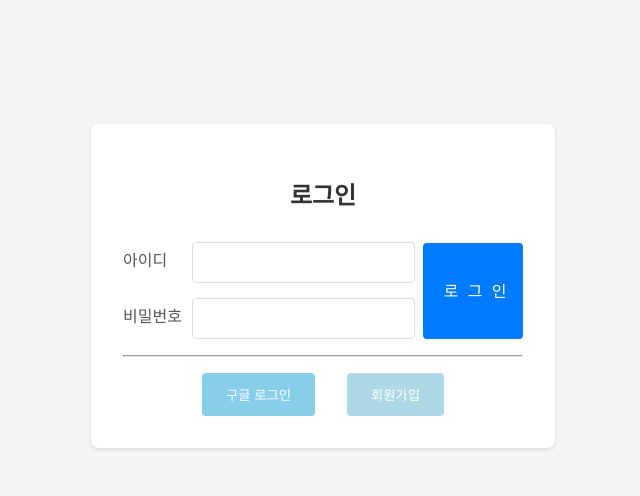
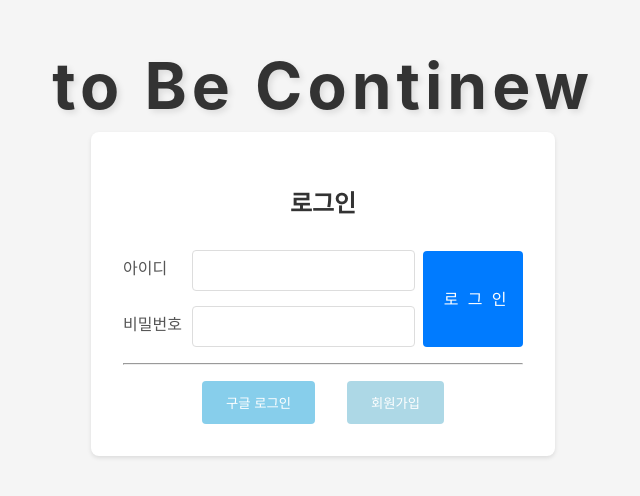
Before and after one commit to cjfwls2639/project_ctn, a React (Create React App) app: page /login in a window 1280 px wide. Shown: the part 114-610 px from the top of the page, without its empty margins (317-957 px from the left). Built offline with nearby package versions, Linux system fonts and the light colour scheme; the HTML template or start-up script is replaced by a standard one.

Commit message:
사이트의 첫 화면을 로그인으로 변경 그에 따른 로그인 페이징에 사이트 이름 추가

```diff
--- a/src/App.js
+++ b/src/App.js
@@ -1,5 +1,5 @@
 import React from 'react';
-import { BrowserRouter as Router, Routes, Route } from 'react-router-dom';
+import { BrowserRouter as Router, Routes, Route, Navigate } from 'react-router-dom';
 import Login from './login';
 import Register from './Register';
 import MainPage from './MainPage';
@@ -9,9 +9,10 @@ function App() {
   return (
     <Router>
       <Routes>
-        <Route path="/" element={<MainPage />} />
+        <Route path="/" element={<Navigate to="/login" replace />} />
         <Route path="/login" element={<Login />} />
         <Route path="/register" element={<Register />} />
+        <Route path="/main" element={<MainPage />} />
         <Route path="/profile" element={<Profile />} />
       </Routes>
     </Router>
--- a/src/login.css
+++ b/src/login.css
@@ -1,9 +1,23 @@
 .login-container {
   display: flex;
+  flex-direction: column;
   justify-content: center;
   align-items: center;
   min-height: 100vh;
   background-color: #f5f5f5;
+  padding: 2rem 0;
+}
+
+.login-title {
+  text-align: center;
+  color: #333;
+  font-size: 4rem;
+  font-weight: bold;
+  margin-bottom: 1.5rem;
+  letter-spacing: 5px;
+  text-shadow: 3px 3px 6px rgba(0,0,0,0.1);
+  position: relative;
+  top: -5rem;
 }
 
 .login-box {
@@ -13,6 +27,8 @@
   box-shadow: 0 2px 4px rgba(0, 0, 0, 0.1);
   width: 100%;
   max-width: 400px;
+  position: relative;
+  top: -6rem;
 }
 
 .login-box h2 {
--- a/src/login.js
+++ b/src/login.js
@@ -21,11 +21,12 @@ function Login() {
 
     setError('');
     // 로그인 성공 시 메인 페이지로 이동
-    navigate('/');
+    navigate('/main');
   };
 
   return (
     <div className="login-container">
+      <h1 className="login-title">to Be Continew</h1>
       <div className="login-box">
         <h2>로그인</h2>
         {error && <div className="login-error-message">{error}</div>}
```
